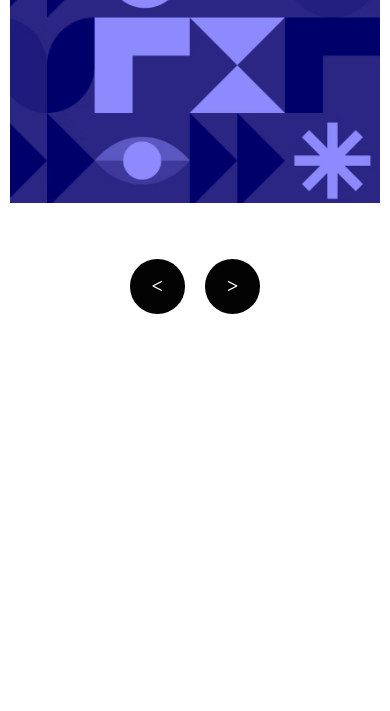
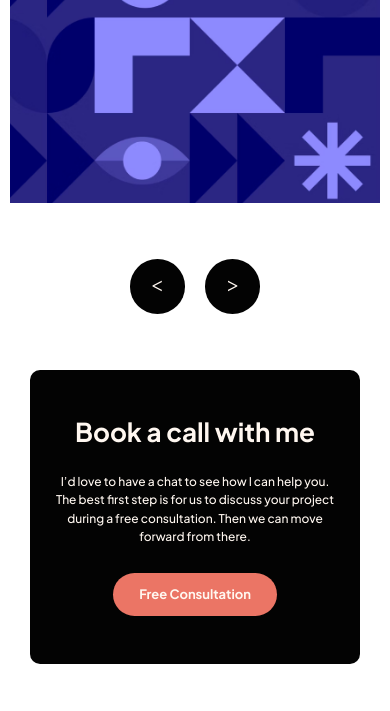
Before and after one commit to iabdulhakim/single-ia-main, a plain HTML site: page index.html in a window 390 px wide. Shown: the part 2583-3294 px from the top of the page. Before the commit the page ends 3003 px from the top, so only its background shows below. Drawn offline with Linux system fonts and the light colour scheme.

Commit message:
Fixed some bugs

```diff
--- a/index.html
+++ b/index.html
@@ -68,11 +68,27 @@
                 </div>
             </div>
         </section>
+        <section class="discussion">
+            <div class="discussion-container container">
+                <div class="discussion-content">
+                    <h2 class="discussion__title">Book a call with me</h2>
+                    <p class="discussion__desc">I’d love to have a chat to see how I can help you. The best first step is for us to discuss your project during a free consultation. Then we can move forward from there.</p>
+                </div>
+                <a href="#" class="discussion__btn peach-btn">Free Consultation</a>
+            </div>
+        </section>
     </main>
     <!-- MAIN END-->
 
     <!-- FOOTER START -->
-    <footer class="footer"></footer>
+    <footer class="footer">
+        <div class="header-container container">
+            <a href="./index.html" class="site-logo">
+                <img src="./images/site-logo.svg" alt="Single page design logo" class="site-logo-img">
+            </a>
+            <a href="#" class="header-btn black-btn">Free Consultation</a>
+        </div>
+    </footer>
     <!-- FOOTER END -->
 </body>
 </html>
--- a/scss/layout/_main.scss
+++ b/scss/layout/_main.scss
@@ -122,6 +122,36 @@ main{
     margin: 5.6rem;
 }
 
+
+.discussion-container {
+    background-color: $black-color;
+    border-radius: 10px;
+    padding: 8rem 9.5rem 8rem 6.5rem;
+    display: flex;
+    justify-content: space-between;
+    max-width: 1110px;
+}
+.discussion-content {
+    display: flex;
+    flex-direction: column;
+    max-width: 540px;
+}
+.discussion__title {
+    color: $white-color;
+    margin-bottom: 2.5rem;
+}
+.discussion__desc {
+    color: $white-color;
+}
+.discussion__btn {
+    align-self: center;
+}
+
+
+
+
+
+
 // RESPONSIVE
 
 
@@ -141,6 +171,25 @@ main{
         gap: 2rem;
         margin: 5.6rem;
     }
+
+    .discussion-container {
+        max-width: 1010px;
+    }
+}
+
+@media screen and (max-width:1120px) {
+    .discussion-container {
+        max-width: 910px;
+        padding: 5.6rem 7.5rem 6.4rem 7.5rem;
+    }
+    .discussion__btn{
+        font-size: 1.5rem;
+        padding: 1rem 2.7rem;
+    }
+    .discussion-content{
+        margin-right: 2rem;
+    }
+
 }
 
 
@@ -170,6 +219,29 @@ main{
 }
 
 
+@media screen and (max-width:1020px) {
+    .discussion-container {
+        max-width: 810px;
+        padding: 5rem 7rem 6rem 7rem;
+    }
+    .discussion__btn{
+        font-size: 1.4rem;
+        padding: 1rem 2.6rem;
+    }
+    .discussion-content{
+        margin-right: 2rem;
+    }
+    .discussion__title{
+        font-size: 3.6rem;
+    }
+    .discussion__desc{
+        font-size: 1.5rem;
+        max-width: 450px;
+    }
+
+}
+
+
 @media screen and (max-width:920px) {
     .hero__img{
         width: 364px;
@@ -188,6 +260,25 @@ main{
     }
     .work__img2{
         display: none;
+    }
+
+    .discussion-container {
+        flex-direction: column;
+        align-items: center;
+        max-width: 710px;
+    }
+    .discussion__btn{
+        margin-top: 2.6rem;
+    }
+    .discussion-content{
+        margin-right: 0;
+        text-align: center;
+    }
+    .discussion__title{
+        font-size: 3.6rem;
+    }
+    .discussion__desc{
+        max-width: 560px;
     }
 }
 
@@ -209,6 +300,9 @@ main{
     .motion-graphics{
         width: 354px;
         height: 158px;
+    }
+    .discussion-container{
+        max-width: 610px;
     }
 }
 
@@ -242,3 +336,38 @@ main{
         padding: 8px 2.7rem;
     }
 }
+
+
+@media screen and (max-width:650px) {
+    .discussion-container{
+        max-width: 520px;
+    }
+}
+
+@media screen and (max-width:550px) {
+    .discussion-container{
+        max-width: 420px;
+        padding: 4.5rem 2.4rem 4.8rem 2.4rem;
+    }
+    .discussion__title{
+        font-size: 3rem;
+    }
+    .discussion__desc{
+        font-size: 1.3rem;
+    }
+}
+
+@media screen and (max-width:450px) {
+    .discussion-container{
+        max-width: 330px;
+    }
+    .discussion__title{
+        font-size: 2.6rem;
+    }
+    .discussion__desc{
+        font-size: 1.2rem;
+    }
+    .discussion__btn{
+        font-size: 1.3rem;
+    }
+}
```
Also changed, not shown: css/style.css, 1 other file.
